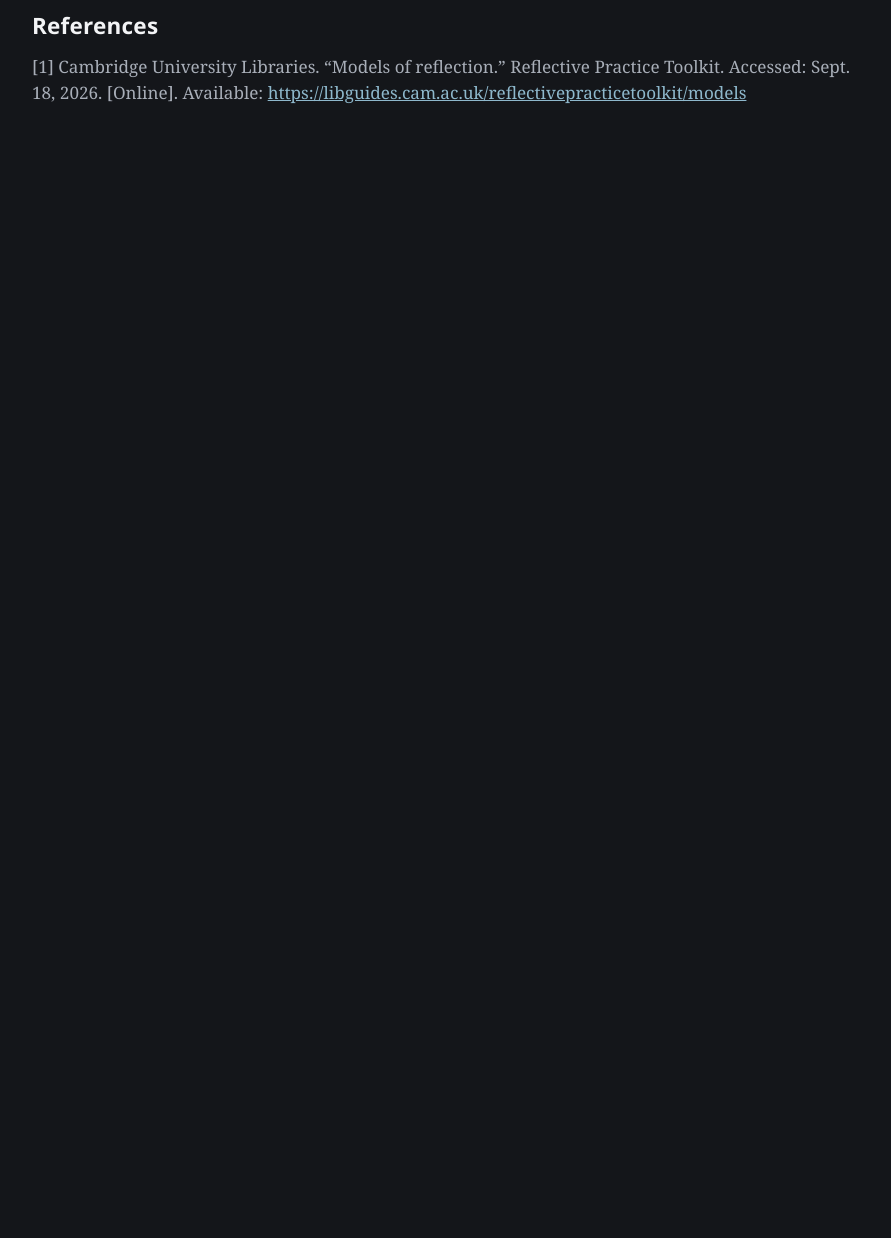
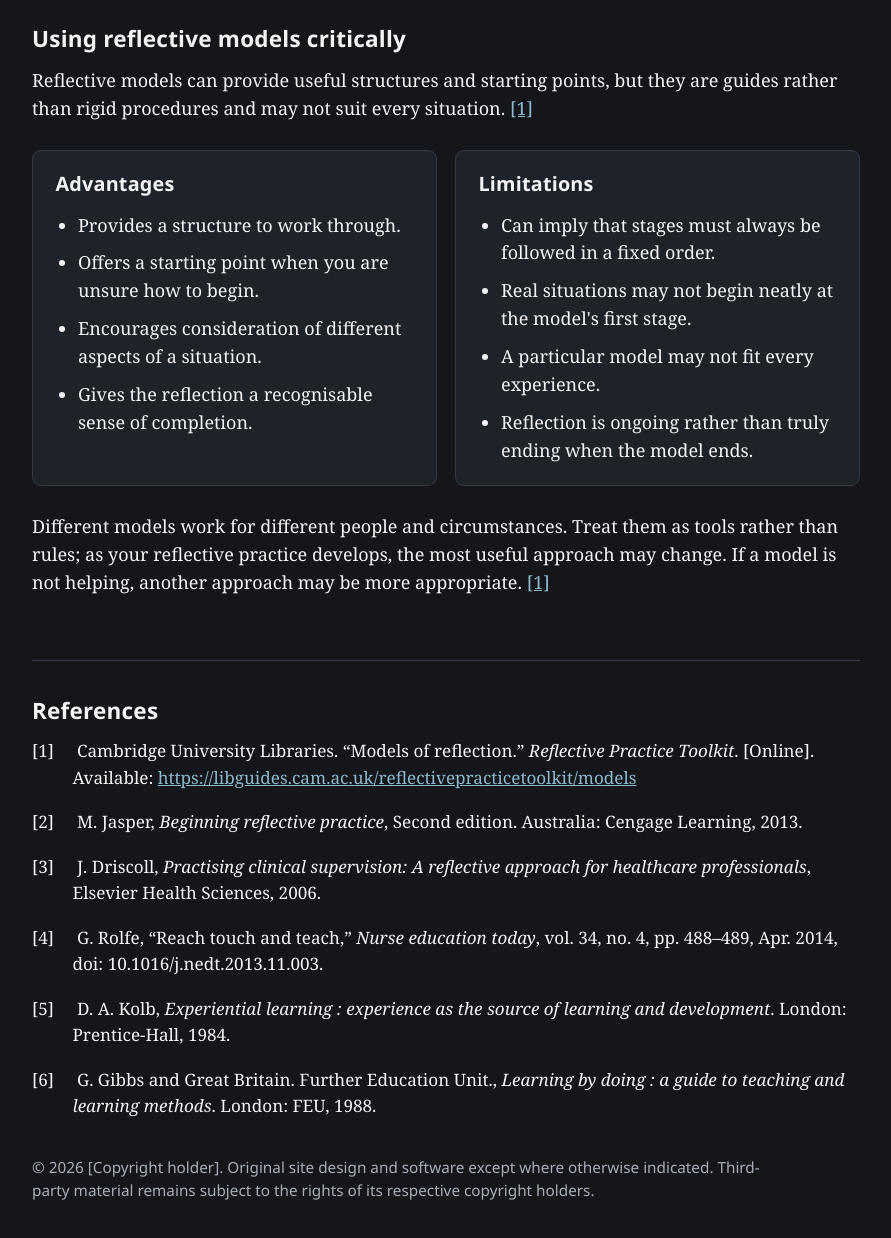
Before and after one commit to borek2323/reflective-cycles-uwtsd, a plain HTML site: page index.html in a window 1280 px wide. Shown: the part 396-1634 px from the top of the page, without its empty margins (194-1085 px from the left). Before the commit the page ends 800 px from the top, so only its background shows below. Drawn offline with Linux system fonts and the light colour scheme.

Commit message:
Polish citations and critical-use guidance

```diff
--- a/app.js
+++ b/app.js
@@ -1,13 +1,14 @@
 /* MODEL DATA — edit academic content here only.
    Source: Cambridge University Libraries, Models of reflection,
-   Reflective Practice Toolkit.
-   Keep wording as close, concise paraphrases of that source. */
+   Reflective Practice Toolkit. (https://libguides.cam.ac.uk/reflectivepracticetoolkit/models)
+   Keep wording as close, concise paraphrases of that source.
+   Model descriptions may contain links to the references below. */
 
 const MODELS = {
   era: {
     name: "ERA Cycle",
     description:
-      "The ERA cycle (Jasper, 2013) is a simple three-stage model of reflection: Experience, Reflection and Action.",
+      'The ERA cycle described by Jasper <a href="#ref-2">[2]</a> is a simple three-stage model of reflection: Experience, Reflection and Action.',
     stages: [
       {
         title: "Experience",
@@ -32,7 +33,7 @@
   driscoll: {
     name: "Driscoll's What Model",
     description:
-      "Driscoll's model uses three questions, based on Borton (1970): What?, So what? and Now what?",
+      'Driscoll\'s model <a href="#ref-3">[3]</a> uses three questions derived from the reflective approach discussed in <a href="#ref-4">[4]</a>: What?, So what? and Now what?',
     stages: [
       {
         title: "What?",
@@ -57,10 +58,11 @@
   kolb: {
     name: "Kolb's Experiential Learning Cycle",
     description:
-      "Kolb's model (1984) describes learning from experience in four stages: concrete experience, reflective observation, abstract conceptualization and active experimentation.",
+      'Kolb\'s experiential learning model <a href="#ref-5">[5]</a> describes learning from experience in four stages: concrete experience, reflective observation, abstract conceptualization and active experimentation.',
     stages: [
       {
         title: "Concrete experience",
+        displayTitle: "Concrete experience (from current term)",
         prompts: [
           "Describe the experience, whether it is new or a repeat of something that has happened before."
         ]
@@ -88,7 +90,7 @@
   gibbs: {
     name: "Gibbs' Reflective Cycle",
     description:
-      "Gibbs' Reflective Cycle has six stages: description, feelings, evaluation, analysis, conclusion and action plan.",
+      'Gibbs\' Reflective Cycle <a href="#ref-6">[6]</a> has six stages: description, feelings, evaluation, analysis, conclusion and action plan.',
     stages: [
       {
         title: "Description",
@@ -204,7 +206,7 @@
   const model = MODELS[modelId];
   modelPanel.dataset.modelId = modelId;
   modelName.textContent = model.name;
-  modelDescription.textContent = model.description;
+  modelDescription.innerHTML = model.description;
   stagesContainer.replaceChildren();
 
   model.stages.forEach(function (stage, index) {
@@ -219,7 +221,7 @@
     const heading = document.createElement("h3");
     heading.id = "stage-heading-" + index;
     heading.tabIndex = -1;
-    heading.textContent = stage.title;
+    heading.textContent = stage.displayTitle || stage.title;
 
     const prompts = document.createElement("ul");
     prompts.className = "prompts";
@@ -232,7 +234,7 @@
     const label = document.createElement("label");
     label.htmlFor = textareaId;
     label.className = "visually-hidden";
-    label.textContent = stage.title;
+    label.textContent = stage.displayTitle || stage.title;
 
     const textarea = document.createElement("textarea");
     textarea.id = textareaId;
--- a/index.html
+++ b/index.html
@@ -57,13 +57,74 @@
         </div>
         <p id="copy-status" class="status" aria-live="polite"></p>
       </section>
+
+      <section class="critical-use" aria-labelledby="critical-use-heading">
+        <h2 id="critical-use-heading">Using reflective models critically</h2>
+        <p>
+          Reflective models can provide useful structures and starting points, but they are guides rather than rigid procedures and may not suit every situation.
+          <a href="#ref-1">[1]</a>
+        </p>
+
+        <div class="critical-cards">
+          <section class="critical-card" aria-labelledby="advantages-heading">
+            <h3 id="advantages-heading">Advantages</h3>
+            <ul>
+              <li>Provides a structure to work through.</li>
+              <li>Offers a starting point when you are unsure how to begin.</li>
+              <li>Encourages consideration of different aspects of a situation.</li>
+              <li>Gives the reflection a recognisable sense of completion.</li>
+            </ul>
+          </section>
+
+          <section class="critical-card" aria-labelledby="limitations-heading">
+            <h3 id="limitations-heading">Limitations</h3>
+            <ul>
+              <li>Can imply that stages must always be followed in a fixed order.</li>
+              <li>Real situations may not begin neatly at the model's first stage.</li>
+              <li>A particular model may not fit every experience.</li>
+              <li>Reflection is ongoing rather than truly ending when the model ends.</li>
+            </ul>
+          </section>
+        </div>
+
+        <p>
+          Different models work for different people and circumstances. Treat them as tools rather than rules; as your reflective practice develops, the most useful approach may change. If a model is not helping, another approach may be more appropriate.
+          <a href="#ref-1">[1]</a>
+        </p>
+      </section>
     </main>
 
     <footer>
       <h2>References</h2>
-      <p id="ref-1" class="reference">
-        [1] Cambridge University Libraries. “Models of reflection.” Reflective Practice Toolkit. Accessed: Sept. 18, 2026. [Online]. Available:
-        <a href="https://libguides.cam.ac.uk/reflectivepracticetoolkit/models">https://libguides.cam.ac.uk/reflectivepracticetoolkit/models</a>
+      <ol class="references-list">
+        <li id="ref-1">
+          <span class="reference-number">[1]</span>
+          Cambridge University Libraries. “Models of reflection.” <em>Reflective Practice Toolkit</em>. [Online]. Available:
+          <a href="https://libguides.cam.ac.uk/reflectivepracticetoolkit/models">https://libguides.cam.ac.uk/reflectivepracticetoolkit/models</a>
+        </li>
+        <li id="ref-2">
+          <span class="reference-number">[2]</span>
+          M. Jasper, <em>Beginning reflective practice</em>, Second edition. Australia: Cengage Learning, 2013.
+        </li>
+        <li id="ref-3">
+          <span class="reference-number">[3]</span>
+          J. Driscoll, <em>Practising clinical supervision: A reflective approach for healthcare professionals</em>, Elsevier Health Sciences, 2006.
+        </li>
+        <li id="ref-4">
+          <span class="reference-number">[4]</span>
+          G. Rolfe, “Reach touch and teach,” <em>Nurse education today</em>, vol. 34, no. 4, pp. 488–489, Apr. 2014, doi: 10.1016/j.nedt.2013.11.003.
+        </li>
+        <li id="ref-5">
+          <span class="reference-number">[5]</span>
+          D. A. Kolb, <em>Experiential learning : experience as the source of learning and development</em>. London: Prentice-Hall, 1984.
+        </li>
+        <li id="ref-6">
+          <span class="reference-number">[6]</span>
+          G. Gibbs and Great Britain. Further Education Unit., <em>Learning by doing : a guide to teaching and learning methods</em>. London: FEU, 1988.
+        </li>
+      </ol>
+      <p class="copyright">
+        © 2026 [Copyright holder]. Original site design and software except where otherwise indicated. Third-party material remains subject to the rights of its respective copyright holders.
       </p>
     </footer>
 
--- a/styles.css
+++ b/styles.css
@@ -87,8 +87,7 @@
 .privacy,
 .progress,
 .status,
-.prompts,
-.reference {
+.prompts {
   color: var(--text-muted);
 }
 
@@ -103,6 +102,7 @@
 
 a:hover {
   text-decoration-thickness: 2px;
+  text-underline-offset: 0.15em;
 }
 
 .field {
@@ -149,6 +149,41 @@
   margin: 0 0 2rem;
   padding: 1.25rem 1.25rem 1.4rem;
   border-radius: 0.5rem;
+}
+
+.critical-use {
+  margin: 3rem 0 3.5rem;
+}
+
+.critical-use > p {
+  margin-bottom: 1.5rem;
+}
+
+.critical-cards {
+  display: grid;
+  grid-template-columns: repeat(2, minmax(0, 1fr));
+  gap: 1rem;
+  margin: 1.5rem 0;
+}
+
+.critical-card {
+  padding: 1.15rem 1.25rem;
+  background: var(--surface);
+  border: 1px solid var(--border);
+  border-radius: 0.5rem;
+}
+
+.critical-card h3 {
+  margin-bottom: 0.85rem;
+}
+
+.critical-card ul {
+  margin: 0;
+  padding-left: 1.25rem;
+}
+
+.critical-card li + li {
+  margin-top: 0.55rem;
 }
 
 .progress {
@@ -205,10 +240,17 @@
   background: transparent;
   border: 1px solid var(--border);
   border-radius: 0.35rem;
+  cursor: pointer;
 }
 
 button:disabled {
   opacity: 0.5;
+  cursor: not-allowed;
+}
+
+button:not(:disabled):hover {
+  border-color: var(--accent);
+  background: var(--surface);
 }
 
 #btn-continue,
@@ -217,6 +259,12 @@
   color: var(--accent-ink);
   background: var(--accent);
   border-color: var(--accent);
+}
+
+#btn-continue:not(:disabled):hover,
+#btn-generate:not(:disabled):hover,
+#btn-copy:not(:disabled):hover {
+  filter: brightness(1.08);
 }
 
 .output-block {
@@ -236,11 +284,36 @@
 }
 
 footer {
-  padding: 0.5rem 0 3rem;
+  padding: 2rem 0 3rem;
+  border-top: 1px solid var(--border);
 }
 
-.reference {
+.references-list {
+  margin: 0;
+  padding: 0;
+  list-style: none;
   font-size: 0.95rem;
+}
+
+.references-list li {
+  margin-bottom: 1rem;
+  padding-left: 2.25rem;
+  overflow-wrap: anywhere;
+  text-indent: -2.25rem;
+}
+
+.reference-number {
+  display: inline-block;
+  width: 2.25rem;
+  text-indent: 0;
+}
+
+.copyright {
+  max-width: 42rem;
+  margin: 2rem 0 0;
+  color: var(--text-muted);
+  font-family: "Segoe UI", system-ui, -apple-system, sans-serif;
+  font-size: 0.85rem;
 }
 
 :focus-visible {
@@ -267,4 +340,8 @@
   button {
     flex: 1 1 auto;
   }
+
+  .critical-cards {
+    grid-template-columns: 1fr;
+  }
 }
```
